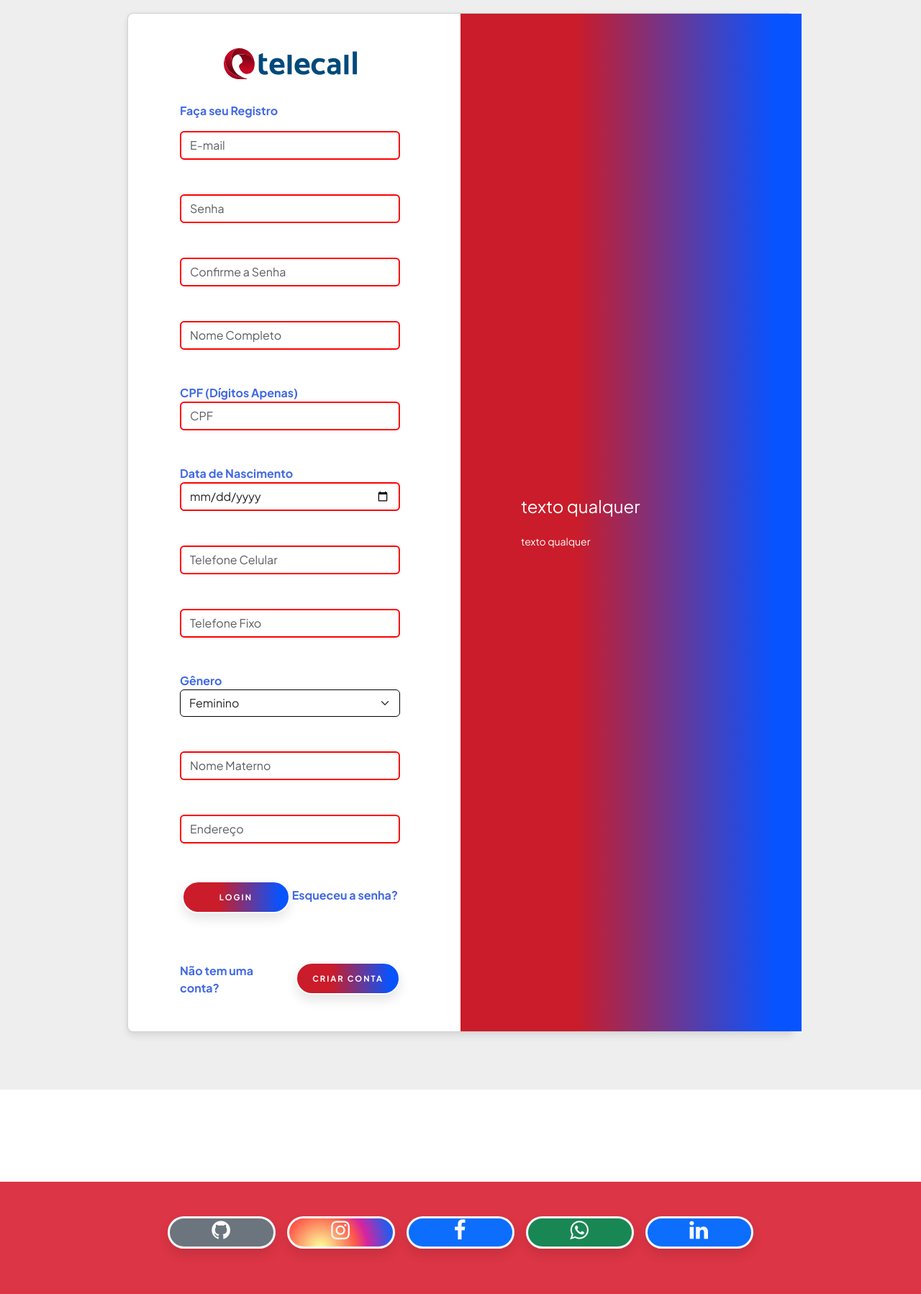
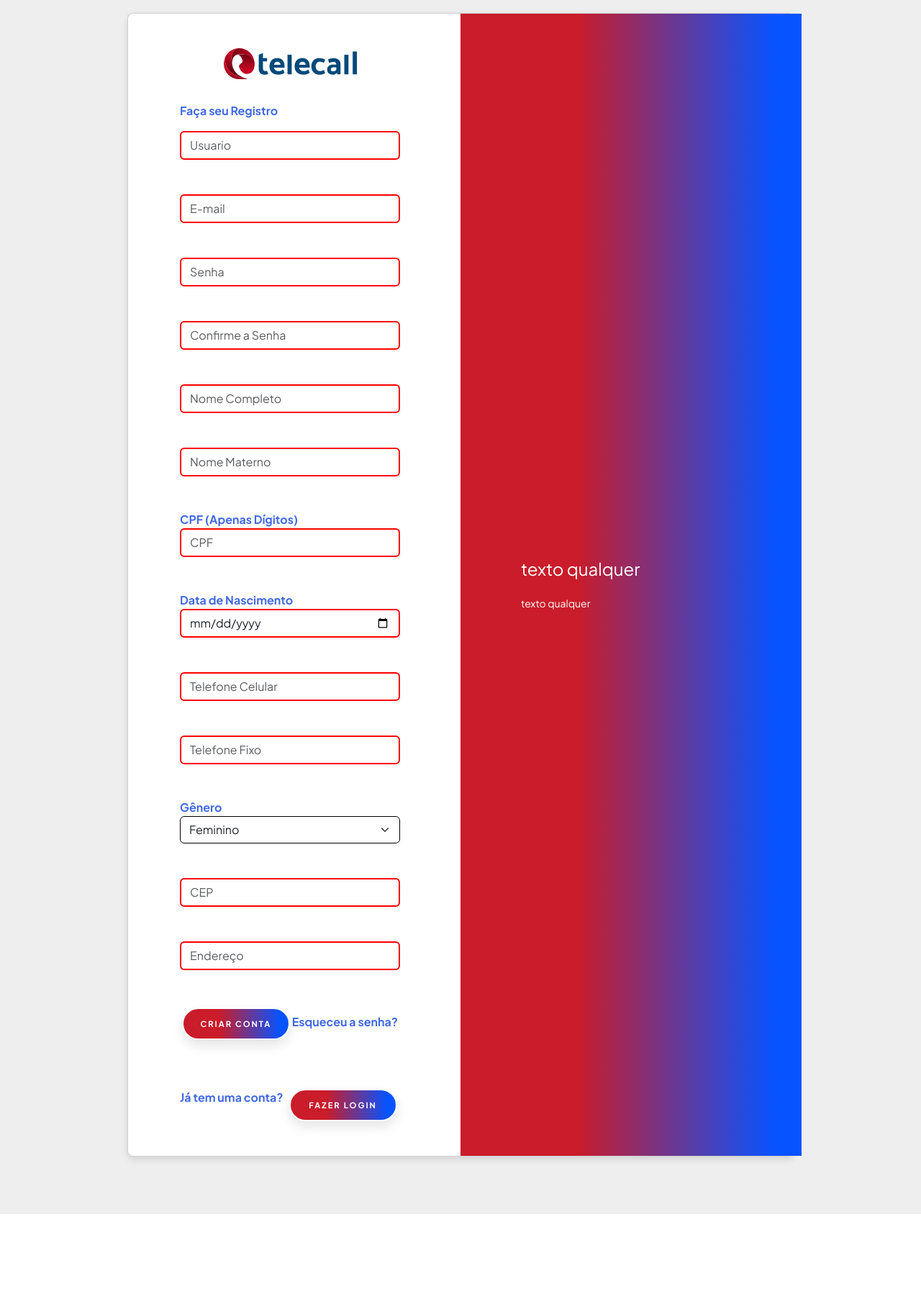
Before and after one commit to DuBZord/projeto-telecall, a PHP site: page /register.html in a window 1280 px wide. Shown: the part 94-1892 px from the top of the page at 72% size. Run offline with PHP 8.4, Linux system fonts and the light colour scheme.

Commit message:
formvalidated

```diff
--- a/index.css
+++ b/index.css
@@ -400,7 +400,7 @@
 }
 
 input:valid {
-  border: 2px solid greenyellow;
+  border: 2px solid #198754;
 }
 
 input:invalid {
--- a/register.html
+++ b/register.html
@@ -185,9 +185,25 @@
 
                       <div class="form-outline mb-4">
                         <input
+                          type="text"
+                          id="user"
+                          name="user"
+                          class="form-control email"
+                          maxlength="6"
+                          placeholder="Usuario"
+                          required
+                        />
+                        <label class="form-label" for="user"></label>
+                        <span id="user-error" class="invalid-feedback"></span>
+                        <span id="user-success" class="valid-feedback"></span>
+                      </div>
+
+                      <div class="form-outline mb-4">
+                        <input
                           type="email"
-                          id="form2Example11"
-                          class="form-control"
+                          id="email"
+                          name="email"
+                          class="form-control email"
                           placeholder="E-mail"
                           required
                         />
@@ -197,9 +213,10 @@
                       <div class="form-outline mb-4">
                         <input
                           type="password"
-                          id="form2Example22"
-                          class="form-control"
+                          id="senha"
+                          class="form-control senha"
                           placeholder="Senha"
+                          name="senha"
                           minlength="8"
                           required
                         />
@@ -209,8 +226,9 @@
                       <div class="form-outline mb-4">
                         <input
                           type="password"
-                          id="form2Example22"
-                          class="form-control"
+                          name="senha2"
+                          id="senha2"
+                          class="form-control senha2"
                           placeholder="Confirme a Senha"
                           minlength="8"
                           required
@@ -221,36 +239,55 @@
                       <div class="form-outline mb-4">
                         <input
                           type="text"
-                          id="form2Example22"
-                          class="form-control"
+                          id="nomecompleto"
+                          class="form-control nomecompleto"
+                          name="nomecompleto"
                           placeholder="Nome Completo"
-                          minlength="15" maxlength="60"
+                          minlength="15"
+                          maxlength="60"
+                          required
+                        />
+                        <label class="form-label" for="nomecompleto"></label>
+                        <span id="nomecompleto-error" class="invalid-feedback"></span>
+                        <span id="nomecompleto-success" class="valid-feedback"></span>
+                      </div>
+
+                      <div class="form-outline mb-4">
+                        <input
+                          type="text"
+                          id="nomemae"
+                          name="nomemae"
+                          class="form-control nomemae"
+                          placeholder="Nome Materno"
                           required
                         />
                         <label class="form-label" for="form2Example22"></label>
+                        <span id="nomemae-error" class="invalid-feedback"></span>
+                        <span id="nomemae-success" class="valid-feedback"></span>
                       </div>
 
-                      <div class="form-outline mb-4">CPF (Dígitos Apenas)
+                      <div class="form-outline mb-4">
+                        CPF (Apenas Dígitos)
                         <input
-                          type="number"
-                          id="form2Example22"
-                          class="form-control"
+                          type="text"
+                          id="cpfInput"
+                          class="form-control cpfInput"
                           placeholder="CPF"
-                          pattern="\d{3}\.\d{3}\.\d{3}-\d{2}" \
-                          name="cpf"
-                          minlength="11"
-                          maxlength="11"
+                          maxlength="14"
+                          minlength="14"
+                          name="cpfInput"
                           required
                         />
-                        <label class="form-label" for="form2Example22"></label>
+                        <label class="form-label" for="cpfInput"></label>
                       </div>
 
                       <div class="form-outline mb-4">
                         Data de Nascimento
                         <input
                           type="date"
-                          id="form2Example22"
-                          class="form-control"
+                          id="Nascimento"
+                          name="Nascimento"
+                          class="form-control nascimento"
                           placeholder="Data de Nascimento"
                           required
                         />
@@ -260,11 +297,10 @@
                       <div class="form-outline mb-4">
                         <input
                           type="tel"
-                          id="form2Example22"
-                          class="form-control"
+                          id="celular"
+                          class="form-control celular"
                           placeholder="Telefone Celular"
-                          id="telefone"
-                          name="telefone"
+                          name="celular"
                           required
                         />
                         <label class="form-label" for="form2Example22"></label>
@@ -273,10 +309,10 @@
                       <div class="form-outline mb-4">
                         <input
                           type="tel"
-                          id="form2Example22"
-                          class="form-control"
+                          id="telfixo"
+                          name="telfixo"
+                          class="form-control telfixo"
                           placeholder="Telefone Fixo"
-                          oninput="validatePhone ()"
                           required
                         />
                         <label class="form-label" for="form2Example22"></label>
@@ -287,6 +323,8 @@
 
                         <select
                           class="form-outline mb-4 form-control genderform form-select"
+                          name="sexo"
+                          id="sexo"
                           required
                         >
                           <option value="1" disabled>Gênero</option>
@@ -297,12 +335,14 @@
                       </div>
                       <br />
 
+
                       <div class="form-outline mb-4">
                         <input
                           type="text"
-                          id="form2Example22"
-                          class="form-control"
-                          placeholder="Nome Materno"
+                          id="endereço"
+                          name="endereço"
+                          class="form-control endereço"
+                          placeholder="CEP"
                           required
                         />
                         <label class="form-label" for="form2Example22"></label>
@@ -310,9 +350,10 @@
 
                       <div class="form-outline mb-4">
                         <input
-                          type="password"
-                          id="form2Example22"
-                          class="form-control"
+                          type="text"
+                          id="endereço"
+                          name="endereço"
+                          class="form-control endereço"
                           placeholder="Endereço"
                           required
                         />
@@ -322,9 +363,9 @@
                       <div class="text-center pt-1 mb-5 pb-1">
                         <button
                           class="btn btn-danger btn-block fa-lg gradient-custom-2 mb-3 btn-login"
-                          type="button"
+                          type="submit"
                         >
-                          Login
+                          Criar Conta
                         </button>
                         <a class="esqsenha" href="#!" class="esqsenha"
                           >Esqueceu a senha?</a
@@ -332,11 +373,11 @@
                       </div>
 
                       <div class="d-flex">
-                        <p class="mb-0 me-2">Não tem uma conta?</p>
-                        <button type="submit" class="btn btn-danger btn-login">
-                          Criar Conta
+                        <p class="mb-0 me-2">Já tem uma conta?</p>
+                        <a href="login.html"><button type="button" href="login.html" class="btn btn-danger btn-login">
+                          Fazer Login
                         </button>
-                      </div>
+                      </div></a>
                     </form>
                   </div>
                 </div>
```
Also changed, not shown: login.js (+97 -0 lines).
